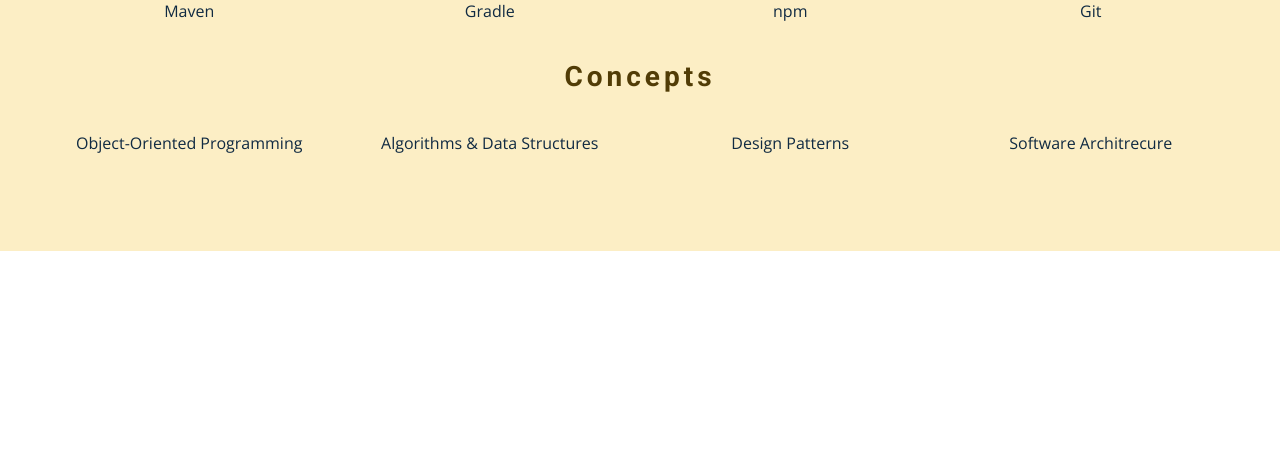
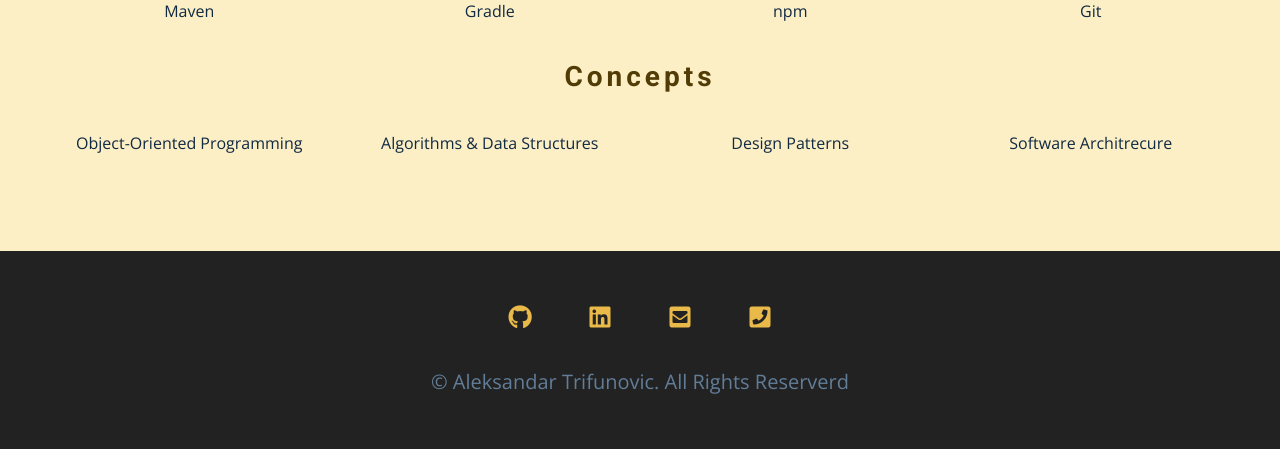
Before and after one commit to TomWSC828/personal-website, a PHP site: page / in a window 1280 px wide. Shown: the part 3666-4115 px from the top of the page. Before the commit the page ends 3917 px from the top, so only its background shows below. Run offline with PHP 8.4, Linux system fonts and the light colour scheme.

Commit message:
Implemented footer

```diff
--- a/css/style.css
+++ b/css/style.css
@@ -656,3 +656,33 @@
   padding: 1rem;
   text-align: center;
 }
+
+/*
+================
+Footer
+================
+*/
+
+.footer {
+  padding-bottom: 2rem;
+  background: #222;
+  display: grid;
+  place-items: center;
+}
+
+.footer .social-icons {
+  margin-bottom: 2rem;
+}
+
+.footer .social-icon {
+  color: var(--clr-primary-5);
+}
+
+.footer .social-icon:hover {
+  color: var(--clr-primary-10);
+}
+
+.footer p {
+  font-size: 1.25rem;
+  text-transform: capitalize;
+}
--- a/index.html
+++ b/index.html
@@ -359,6 +359,45 @@
       </div>
     </section>
     <!-- End of Skills Section-->
+    <!-- Footer Section -->
+    <footer class="footer">
+      <!-- social icons -->
+      <ul class="social-icons">
+        <!-- single item -->
+        <li>
+          <a href="#" class="social-icon">
+            <i class="fab fa-github"></i>
+          </a>
+        </li>
+        <!-- end of single item -->
+        <!-- single item -->
+        <li>
+          <a href="#" class="social-icon">
+            <i class="fab fa-linkedin"></i>
+          </a>
+        </li>
+        <!-- end of single item -->
+        <!-- single item -->
+        <li>
+          <a href="#" class="social-icon">
+            <i class="fas fa-envelope-square"></i>
+          </a>
+        </li>
+        <!-- end of single item -->
+        <!-- single item -->
+        <li>
+          <a href="#" class="social-icon">
+            <i class="fas fa-phone-square"></i>
+          </a>
+        </li>
+        <!-- end of single item -->
+      </ul>
+      <p>
+        &copy; <span id="date"></span> Aleksandar Trifunovic. All Rights
+        Reserverd
+      </p>
+    </footer>
+    <!-- End of Footer Section-->
     <!-- js -->
     <script src="./js/script.js"></script>
   </body>
```
